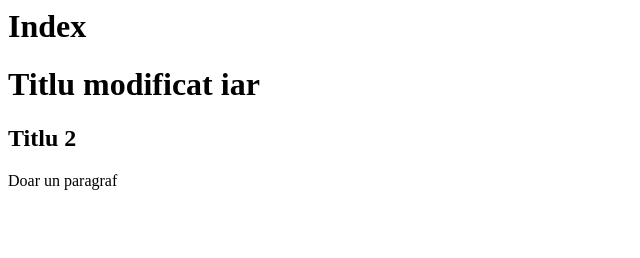
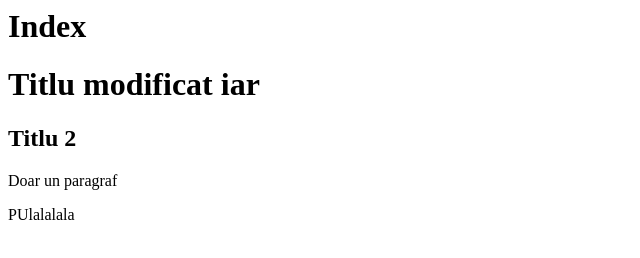
Before and after one commit to skillo1/one, a plain HTML site: page index.html in a window 1280 px wide. Shown: the whole page, without its empty margins (0-640 px from the left). Drawn offline with Linux system fonts and the light colour scheme.

Commit message:
Update index.html

```diff
--- a/index.html
+++ b/index.html
@@ -8,5 +8,6 @@
 	<h1>Titlu modificat iar</h1>
 	<h2>Titlu 2</h2>
 	<p>Doar un paragraf</p>
+	<p>PUlalalala</p>
 </body>
 </html>
```
